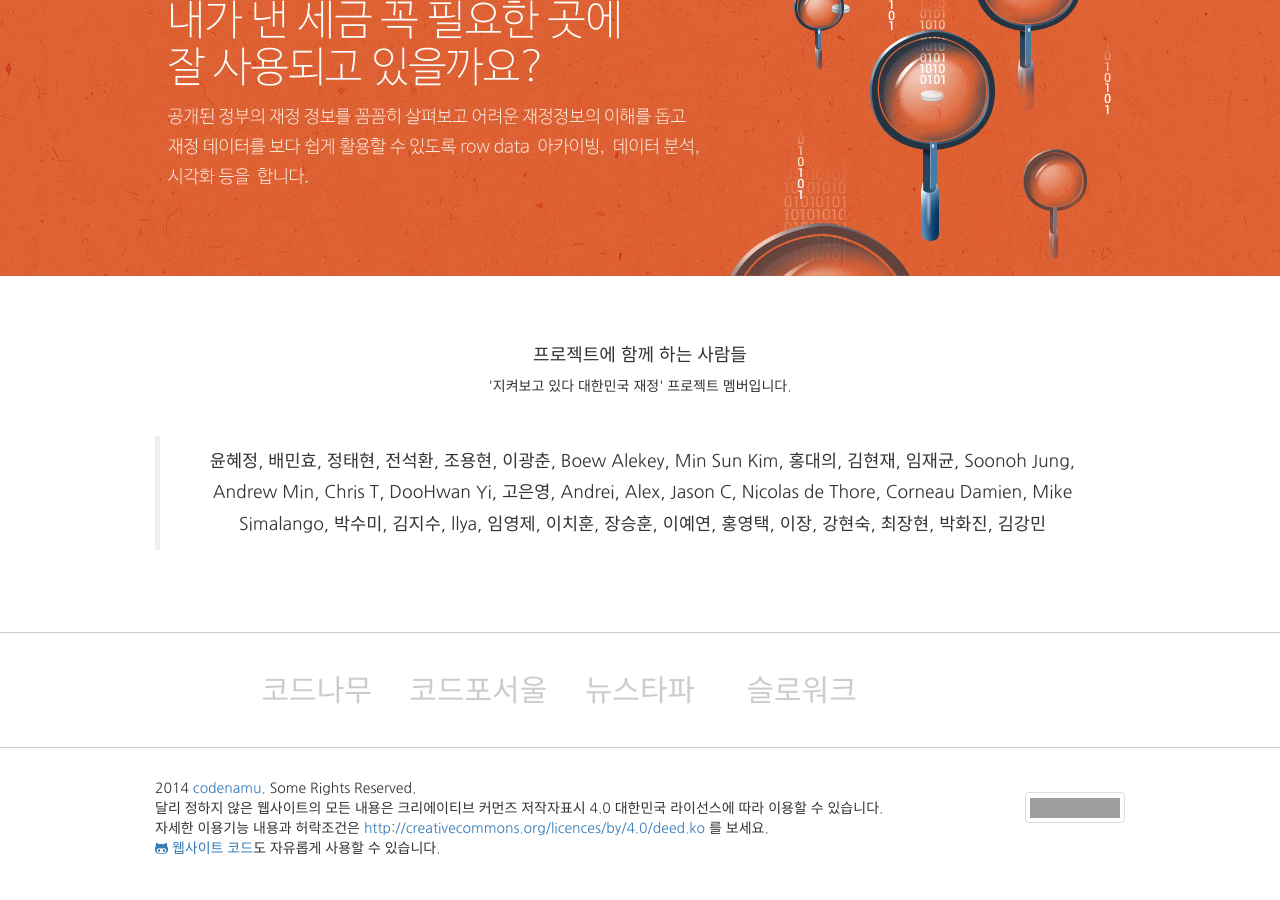
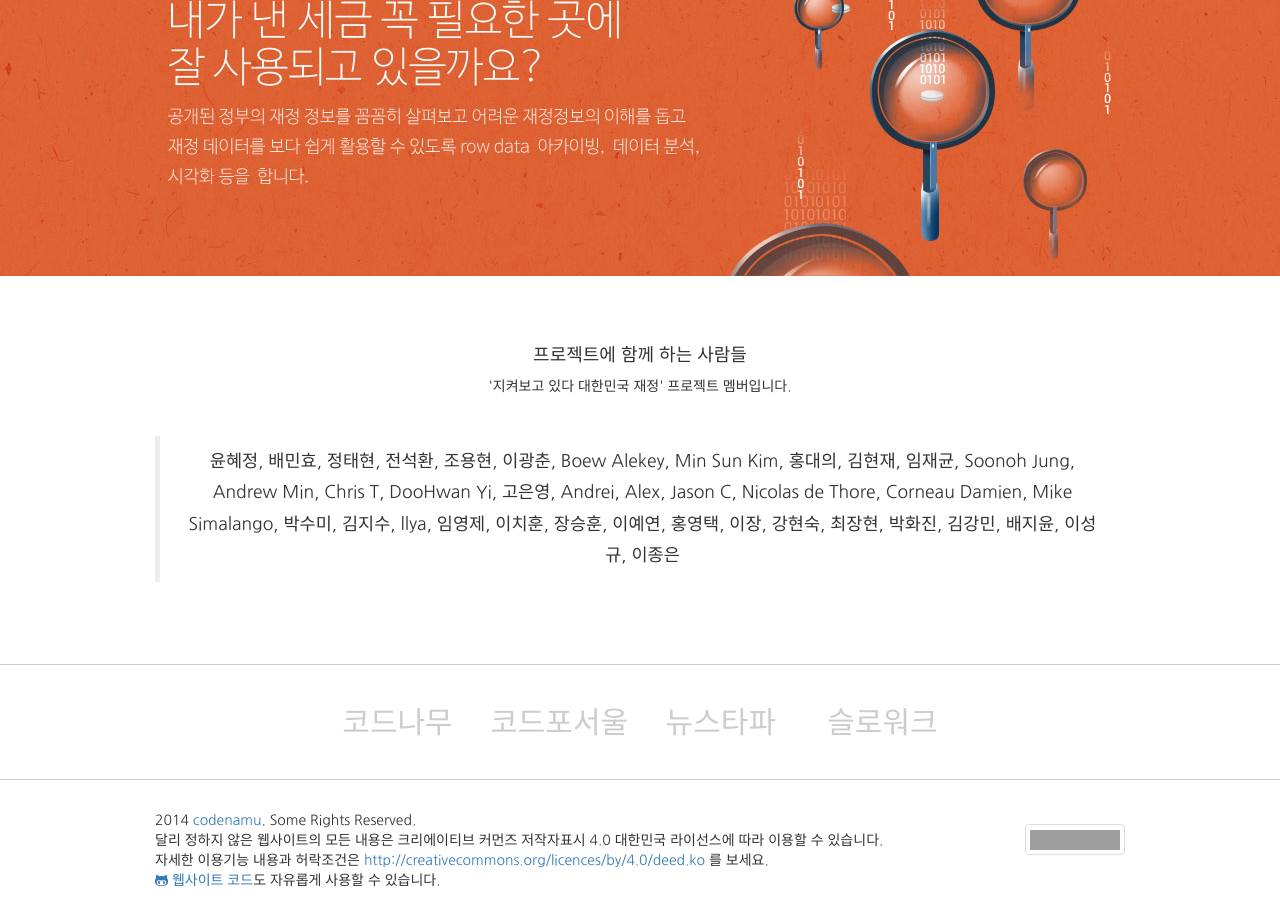
Before and after one commit to codenamu/2015-transparency, a Jekyll site: the page built from index.html, in a window 1280 px wide and 900 px high, scrolled down 721 px. Built offline with Jekyll 4.4.1, drawn with Linux system fonts in a browser that asks for light colours; nearby versions of some CDN libraries; Markdown is read by kramdown in place of the engine named in the settings; before the commit the page ends 1589 px from its top, so only the background shows below that; grey boxes are pictures that could not be loaded.

Commit message:
누락된 팀원 추가 및 초기 화면 스타일링 수정

```diff
--- a/_data/people.yml
+++ b/_data/people.yml
@@ -7,6 +7,9 @@ tft:
   - 장승훈: 코드포서울
   - 김강민: 뉴스타파
   - 홍영택: 코드나무
+  - 배지은:
+  - 이성규: 블로터
+  - 이종은: 요 스튜디오
 
 hackathon:
   - 윤혜정
--- a/index.html
+++ b/index.html
@@ -56,7 +56,7 @@ splash: front-splash.jpg|지켜보고 있다 대한민국 재정
         {% for person in site.data.people.hackathon %}
           {{ person }},
         {% endfor %}
-        최장현, 박화진, 김강민
+        최장현, 박화진, 김강민, 배지윤, 이성규, 이종은
       </blockquote>
       </ul>
     </div>
@@ -67,14 +67,13 @@ splash: front-splash.jpg|지켜보고 있다 대한민국 재정
   <div class="container">
     <div class="row text-center">
       <ul class="menu">
-          <li class="col-xs-2 col-xs-offset-1">
+          <li class="col-xs-2 col-xs-offset-2">
             <h2><a target="_blank" href="http://codenamu.org">코드나무</a></h2>
           </li>
           <li class="col-xs-2">
             <h2><a target="_blank" href="http://codeforseoul.org">코드포서울</a></h2>
           </li>
-
-           <li class="col-xs-2">
+          <li class="col-xs-2">
             <h2><a target="_blank" href="http://newstapa.org">뉴스타파</a></h2>
           </li>
           <li class="col-xs-2">
```
